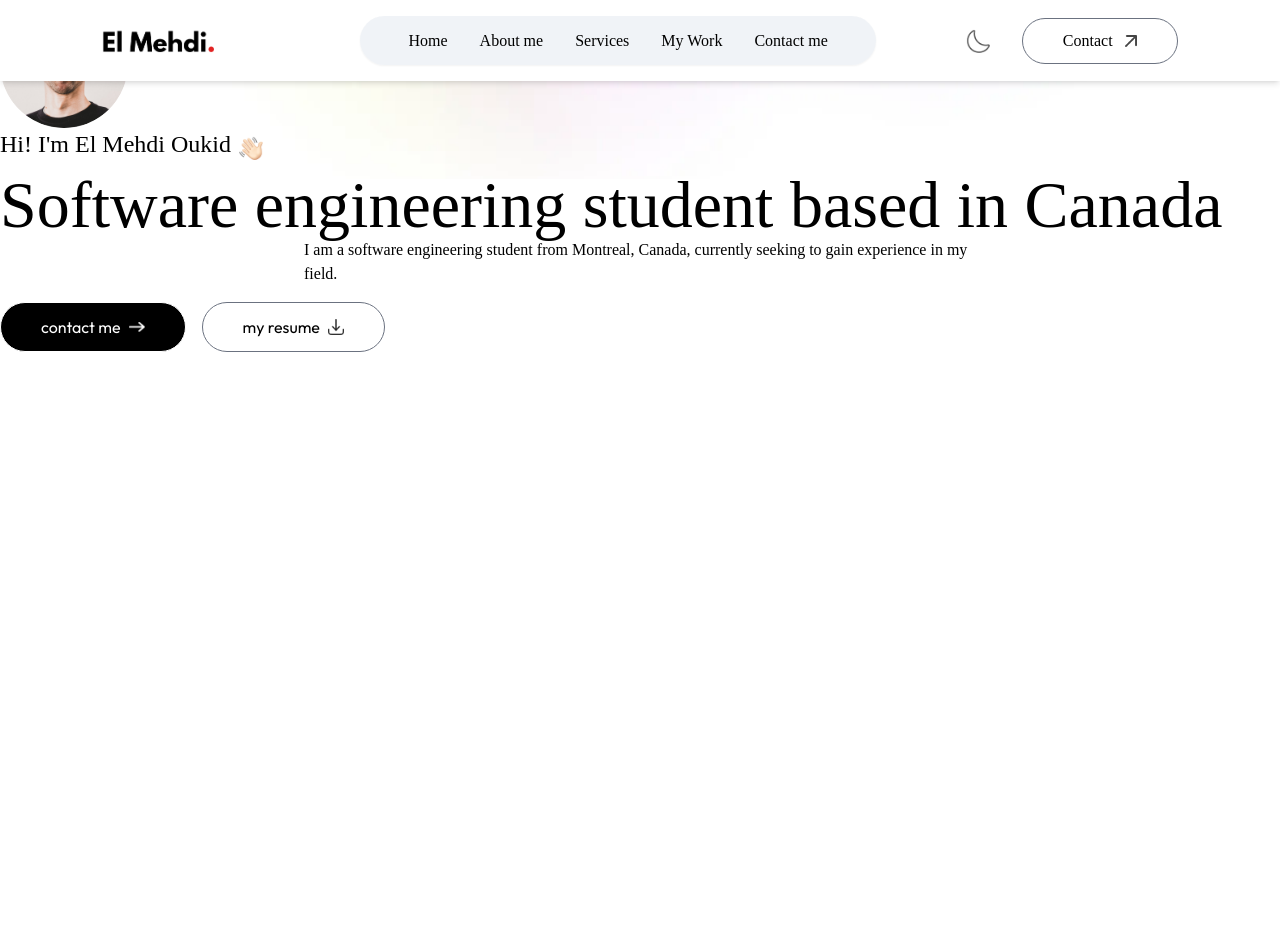
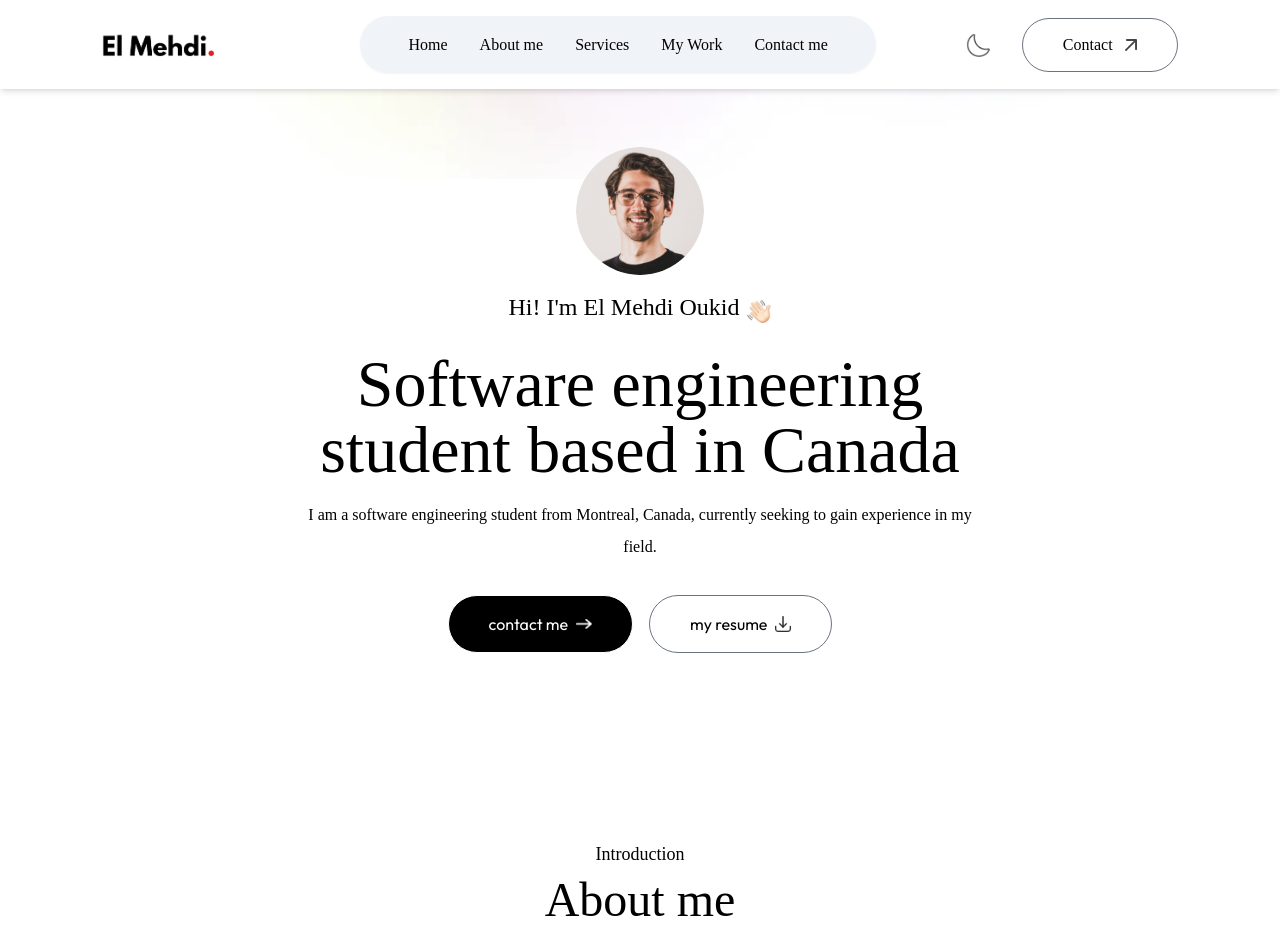
Before and after one commit to Delta-ReFz/PortfolioV2, a Next.js app in the folder portfoliov2/: page / in a window 1280 px wide. Shown: the top 952 px of the page. Before the commit the page ends 800 px from the top, so only its background shows below. Built offline with nearby package versions, Linux system fonts and the light colour scheme; a web font is replaced by a local one.

Commit message:
started the "about" component

```diff
--- a/portfoliov2/app/layout.js
+++ b/portfoliov2/app/layout.js
@@ -17,9 +17,10 @@
 
 export default function RootLayout({ children }) {
   return (
-    <html lang="en">
+    //Pour qu'on puisse scroll automatiquement lorsqu'on clique sur un lien
+    <html lang="en" className="scroll-smooth">
       <body
-        className={`${outfit.className} ${ovo.className} antialiased`}
+        className={`${outfit.className} ${ovo.className} antialiased leading-8 overflow-x-hidden`}
       >
         {children}
       </body>
--- a/portfoliov2/app/page.js
+++ b/portfoliov2/app/page.js
@@ -1,5 +1,6 @@
 'use client';
 
+import About from "@/components/About";
 import Header from "@/components/Header";
 import Navbar from "@/components/Navbar";
 
@@ -9,6 +10,7 @@
     <>
       <Navbar />
       <Header />
+      <About />
     </>
 
   );
--- /dev/null
+++ b/portfoliov2/components/About.jsx
@@ -0,0 +1,12 @@
+import React from 'react'
+
+const About = () => {
+  return (
+    <div id='about' className='w-full px-[12%] py-10 scroll-mt-20'>
+        <h4 className='text-center mb-2 text-lg font-Ovo'>Introduction</h4>
+        <h2 className='text-center text-5xl font-Ovo'>About me</h2>
+    </div>
+  )
+}
+
+export default About
--- a/portfoliov2/components/Header.jsx
+++ b/portfoliov2/components/Header.jsx
@@ -4,7 +4,7 @@
 
 const Header = () => {
   return (
-    <div>
+    <div className='w-11/12 max-w-3xl text-center mx-auto h-screen flex flex-col items-center justify-center gap-4'>
 
         <div>
             <Image src={assets.profile_img} alt='' className='rounded-full w-32' />
```
